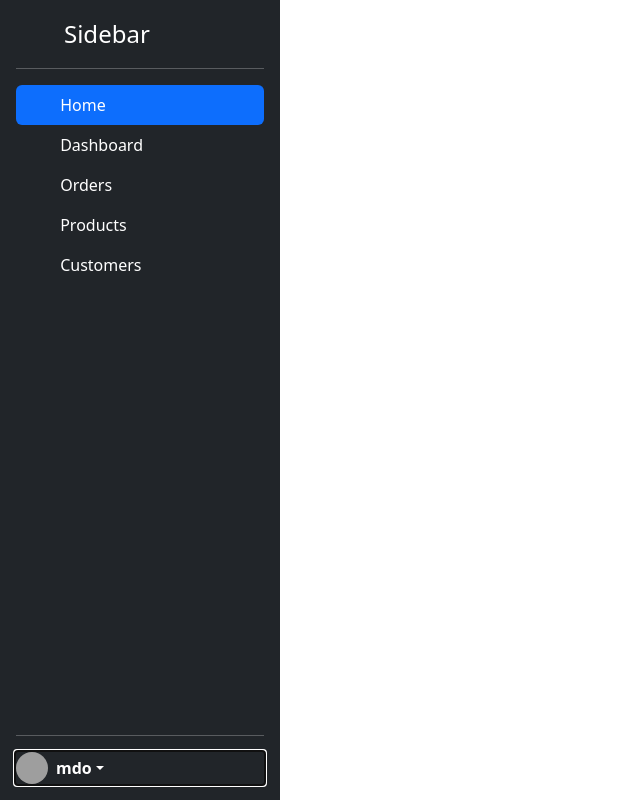
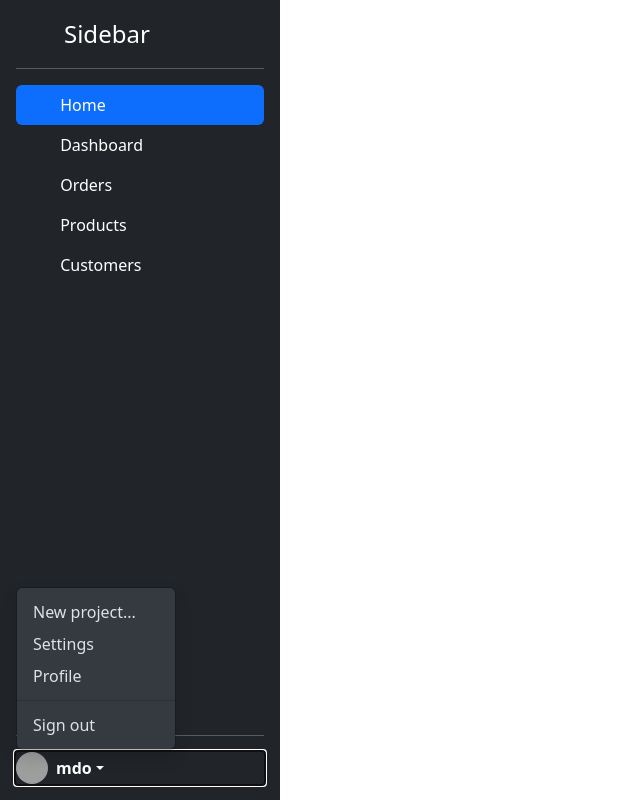
Before and after one commit to martinpare1208/expense_tracker, a Flask app: page / in a window 1280 px wide, after a click on "mdo". Shown: the whole page, without its empty margins (0-640 px from the left). Run offline with Flask 3, Linux system fonts and the light colour scheme; grey boxes are pictures that could not be loaded.

Commit message:
fixed dropdown not showing up

```diff
--- a/app/templates/base.html
+++ b/app/templates/base.html
@@ -13,6 +13,5 @@
     {% endblock %}
     <script src="https://cdn.jsdelivr.net/npm/bootstrap@5.3.6/dist/js/bootstrap.bundle.min.js" integrity="sha384-j1CDi7MgGQ12Z7Qab0qlWQ/Qqz24Gc6BM0thvEMVjHnfYGF0rmFCozFSxQBxwHKO" crossorigin="anonymous"></script>
     <script src="https://cdn.jsdelivr.net/npm/@popperjs/core@2.11.8/dist/umd/popper.min.js" integrity="sha384-I7E8VVD/ismYTF4hNIPjVp/Zjvgyol6VFvRkX/vR+Vc4jQkC+hVqc2pM8ODewa9r" crossorigin="anonymous"></script>
-<script src="https://cdn.jsdelivr.net/npm/bootstrap@5.3.6/dist/js/bootstrap.min.js" integrity="sha384-RuyvpeZCxMJCqVUGFI0Do1mQrods/hhxYlcVfGPOfQtPJh0JCw12tUAZ/Mv10S7D" crossorigin="anonymous"></script>
   </body>
 </html>
--- a/app/templates/index.html
+++ b/app/templates/index.html
@@ -3,16 +3,74 @@
     Hello World!
 {% endblock %}
 {% block main_content %}
-<div class="d-flex flex-column flex-shrink-0 p-3 text-bg-dark min-vh-100" style="width: 280px;"> <a href="/" class="d-flex align-items-center mb-3 mb-md-0 me-md-auto text-white text-decoration-none"> <svg class="bi pe-none me-2" width="40" height="32" aria-hidden="true"><use xlink:href="#bootstrap"></use></svg> <span class="fs-4">Sidebar</span> </a> <hr> <ul class="nav nav-pills flex-column mb-auto"> <li class="nav-item"> <a href="#" class="nav-link active" aria-current="page"> <svg class="bi pe-none me-2" width="16" height="16" aria-hidden="true"><use xlink:href="#home"></use></svg>
-Home
-</a> </li> <li> <a href="#" class="nav-link text-white"> <svg class="bi pe-none me-2" width="16" height="16" aria-hidden="true"><use xlink:href="#speedometer2"></use></svg>
-Dashboard
-</a> </li> <li> <a href="#" class="nav-link text-white"> <svg class="bi pe-none me-2" width="16" height="16" aria-hidden="true"><use xlink:href="#table"></use></svg>
-Orders
-</a> </li> <li> <a href="#" class="nav-link text-white"> <svg class="bi pe-none me-2" width="16" height="16" aria-hidden="true"><use xlink:href="#grid"></use></svg>
-Products
-</a> </li> <li> <a href="#" class="nav-link text-white"> <svg class="bi pe-none me-2" width="16" height="16" aria-hidden="true"><use xlink:href="#people-circle"></use></svg>
-Customers
-</a> </li> </ul> <hr> <div class="dropdown"> <a href="#" class="d-flex align-items-center text-white text-decoration-none dropdown-toggle" data-bs-toggle="dropdown" aria-expanded="false"> <img src="https://github.com/mdo.png" alt="" width="32" height="32" class="rounded-circle me-2"> <strong>mdo</strong> </a> <ul class="dropdown-menu dropdown-menu-dark text-small shadow" style=""> <li><a class="dropdown-item" href="#">New project...</a></li> <li><a class="dropdown-item" href="#">Settings</a></li> <li><a class="dropdown-item" href="#">Profile</a></li> <li><hr class="dropdown-divider"></li> <li><a class="dropdown-item" href="#">Sign out</a></li> </ul> </div>
+<div class="d-flex flex-column flex-shrink-0 p-3 text-bg-dark min-vh-100" style="width: 280px;">
+  <a href="/" class="d-flex align-items-center mb-3 mb-md-0 me-md-auto text-white text-decoration-none">
+    <svg class="bi pe-none me-2" width="40" height="32" aria-hidden="true">
+      <use xlink:href="#bootstrap"></use>
+    </svg>
+    <span class="fs-4">Sidebar</span>
+  </a>
+
+  <hr>
+
+  <ul class="nav nav-pills flex-column mb-auto">
+    <li class="nav-item">
+      <a href="#" class="nav-link active" aria-current="page">
+        <svg class="bi pe-none me-2" width="16" height="16" aria-hidden="true">
+          <use xlink:href="#home"></use>
+        </svg>
+        Home
+      </a>
+    </li>
+    <li>
+      <a href="#" class="nav-link text-white">
+        <svg class="bi pe-none me-2" width="16" height="16" aria-hidden="true">
+          <use xlink:href="#speedometer2"></use>
+        </svg>
+        Dashboard
+      </a>
+    </li>
+    <li>
+      <a href="#" class="nav-link text-white">
+        <svg class="bi pe-none me-2" width="16" height="16" aria-hidden="true">
+          <use xlink:href="#table"></use>
+        </svg>
+        Orders
+      </a>
+    </li>
+    <li>
+      <a href="#" class="nav-link text-white">
+        <svg class="bi pe-none me-2" width="16" height="16" aria-hidden="true">
+          <use xlink:href="#grid"></use>
+        </svg>
+        Products
+      </a>
+    </li>
+    <li>
+      <a href="#" class="nav-link text-white">
+        <svg class="bi pe-none me-2" width="16" height="16" aria-hidden="true">
+          <use xlink:href="#people-circle"></use>
+        </svg>
+        Customers
+      </a>
+    </li>
+  </ul>
+
+  <hr>
+
+  <div class="dropdown">
+    <a href="#" class="d-flex align-items-center text-white text-decoration-none dropdown-toggle" data-bs-toggle="dropdown" aria-expanded="false">
+      <img src="https://github.com/mdo.png" alt="" width="32" height="32" class="rounded-circle me-2">
+      <strong>mdo</strong>
+    </a>
+    <ul class="dropdown-menu dropdown-menu-dark text-small shadow">
+      <li><a class="dropdown-item" href="#">New project...</a></li>
+      <li><a class="dropdown-item" href="#">Settings</a></li>
+      <li><a class="dropdown-item" href="#">Profile</a></li>
+      <li><hr class="dropdown-divider"></li>
+      <li><a class="dropdown-item" href="#">Sign out</a></li>
+    </ul>
+  </div>
 </div>
+
 {% endblock %}
```
